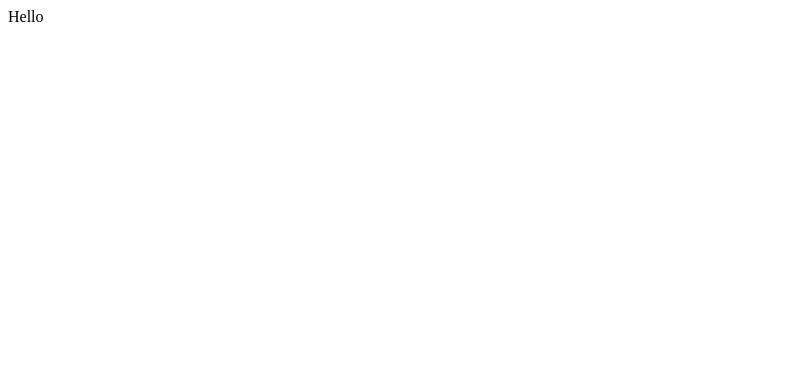
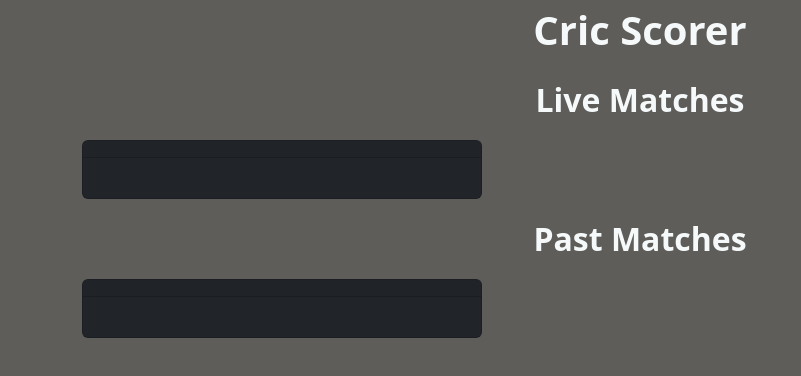
Before and after one commit to AnshVarshney/Cric-Matches, a browser extension: page index.html in a window 1280 px wide. Shown: the whole page, without its empty margins (0-801 px from the left). Drawn offline with nearby package versions, Linux system fonts and the light colour scheme; no server answers.

Commit message:
Update index.html

```diff
--- a/index.html
+++ b/index.html
@@ -1,11 +1,54 @@
 <!DOCTYPE html>
 <html lang="en">
+
 <head>
     <meta charset="UTF-8">
     <meta name="viewport" content="width=device-width, initial-scale=1.0">
-    <title>My chrome Extension</title>
+    <link href="https://cdn.jsdelivr.net/npm/bootstrap@5.3.1/dist/css/bootstrap.min.css" rel="stylesheet"
+    integrity="sha384-4bw+/aepP/YC94hEpVNVgiZdgIC5+VKNBQNGCHeKRQN+PtmoHDEXuppvnDJzQIu9" crossorigin="anonymous">
+    <link rel="stylesheet" href="style.css">
+    <title>Cric Scorer</title>
 </head>
+
 <body>
-    Hello
+    <p class="headings">Cric Scorer</p>
+    <p class="subheadings">Live Matches</p>
+    <div class="container" id="livematches">
+        <div class="card text-bg-dark mb-3" style="max-width: 25rem;" >
+            <div class="card-header"></div>
+            <div class="card-body">
+                <h5 class="card-title"></h5>
+                <p class="card-text"></p>
+            </div>
+            </div>
+        </div>
+    </div>
+
+    <p class="subheadings">Past Matches</p>
+    <div class="container" id="pastmatches">
+        <div class="card text-bg-dark mb-3" style="max-width: 25rem;" >
+            <div class="card-header"></div>
+            <div class="card-body">
+                <h5 class="card-title"></h5>
+            </div>
+            </div>
+        </div>
+    </div>
+    <!-- </div>
+    <div class="container">
+        <p>Future Matches</p>
+        <ul id="futurematches">
+        </ul>
+    </div>
+    <div class="container">
+        <p>Past Matches</p>
+        <ul id="pastmatches">
+        </ul>
+    </div> -->
 </body>
+<script src="script.js"></script>
+<script src="https://cdn.jsdelivr.net/npm/bootstrap@5.3.1/dist/js/bootstrap.bundle.min.js"
+    integrity="sha384-HwwvtgBNo3bZJJLYd8oVXjrBZt8cqVSpeBNS5n7C8IVInixGAoxmnlMuBnhbgrkm"
+    crossorigin="anonymous"></script>
+
 </html>
```
